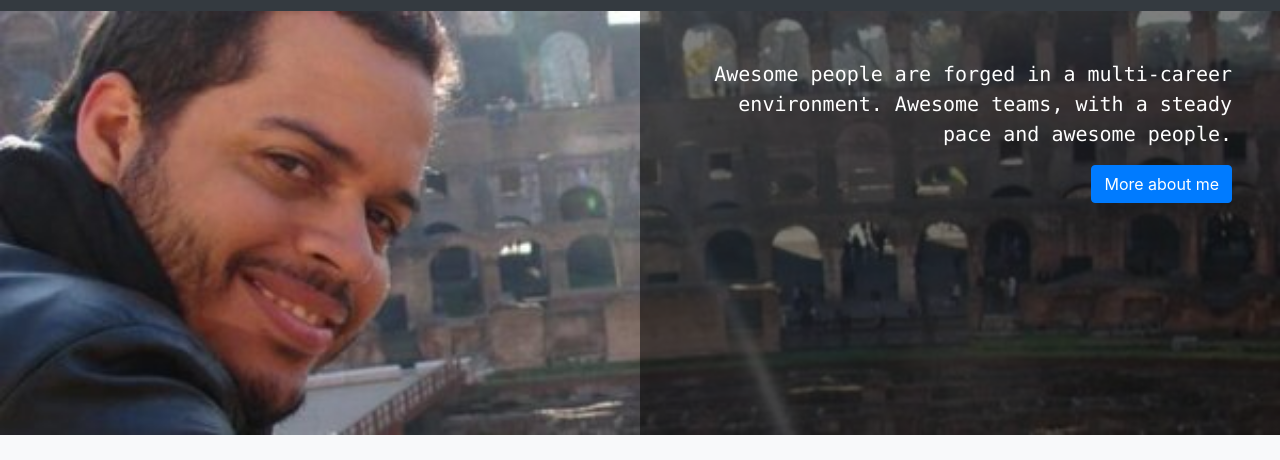
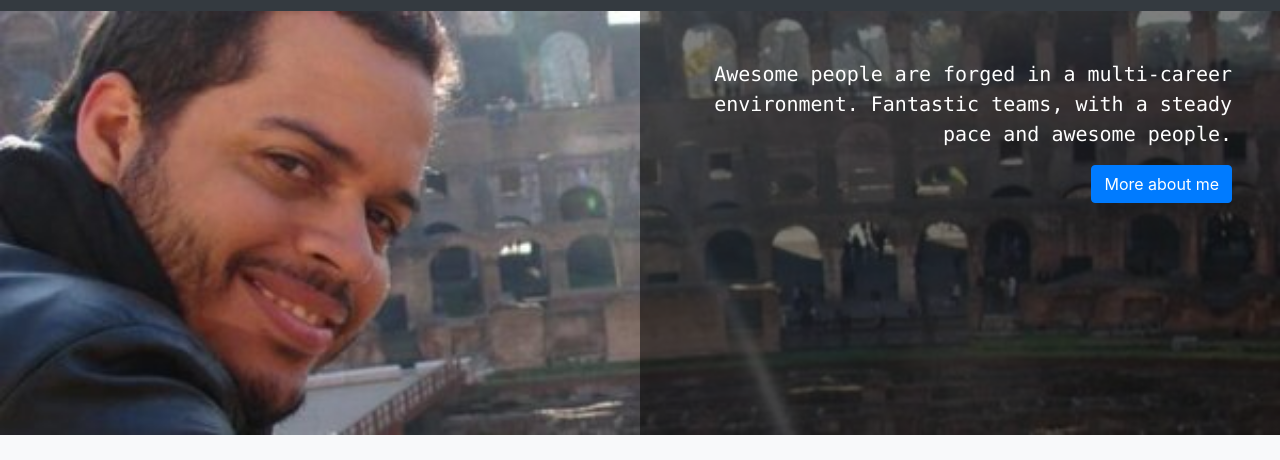
Before and after one commit to rmfagundes/rmfagundes.github.io, a plain HTML site: page index.html in a window 1280 px wide. Shown: the part 48-508 px from the top of the page. Drawn offline with nearby package versions, Linux system fonts and the light colour scheme.

Commit message:
Removing repetition in quote.

```diff
--- a/index.html
+++ b/index.html
@@ -103,7 +103,7 @@
                 <img src="./images/profile.png" style="width:100%" alt="Rodrigo Fagundes - Full Stack Software Engineer">
                 <div class="position-absolute text-white text-right p-5 about-snippet d-inline align-middle">
                     <p class="blockquote text-monospace d-none d-md-block">
-                        Awesome people are forged in a multi-career environment. Awesome teams, with a steady pace and awesome people.
+                        Awesome people are forged in a multi-career environment. Fantastic teams, with a steady pace and awesome people.
                     </p>
                     <button type="button" class="btn btn-primary" data-toggle="collapse"
                         data-target="#aboutMe" aria-controls="aboutMe" aria-expanded="false"
```
Also changed, not shown: 1 other file.
